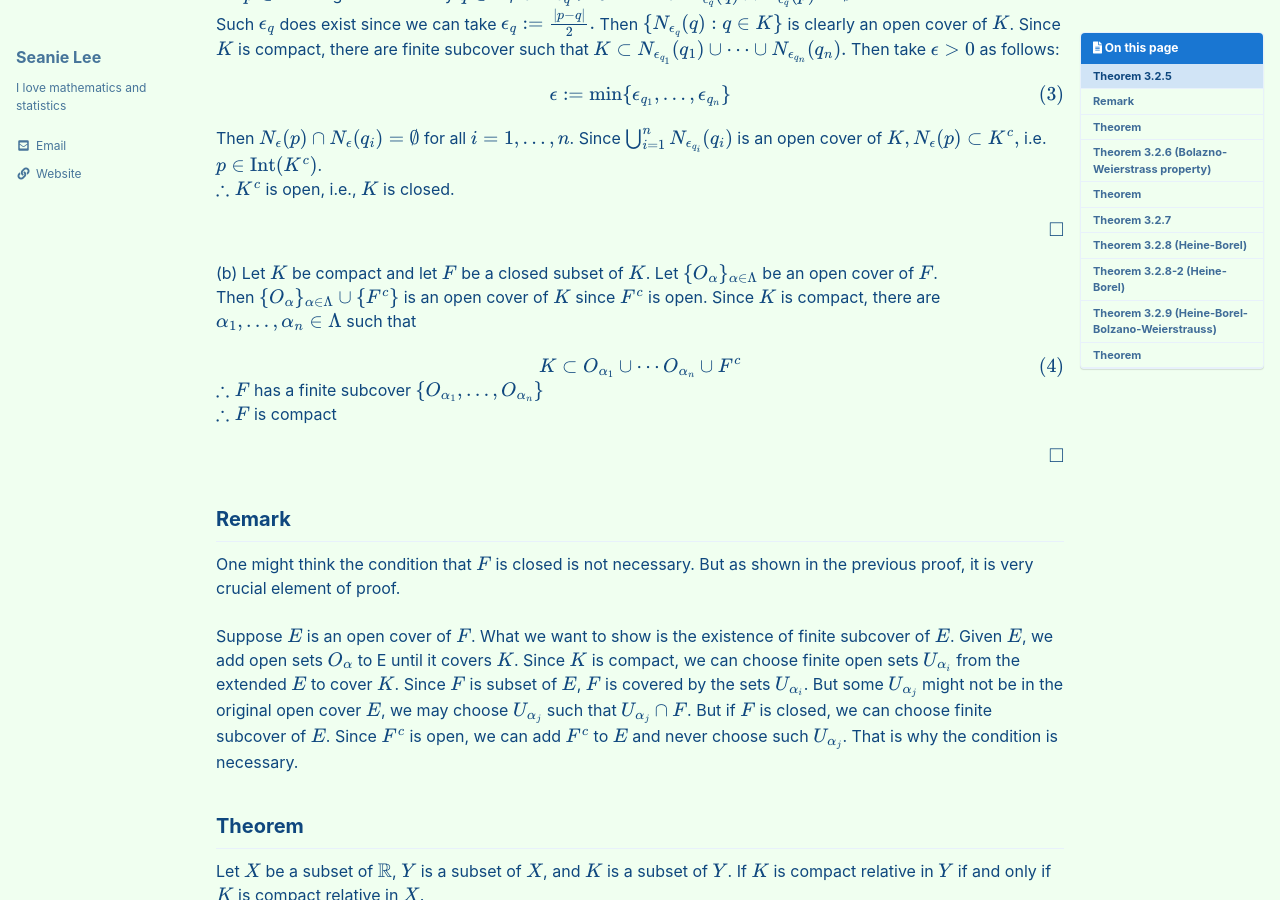
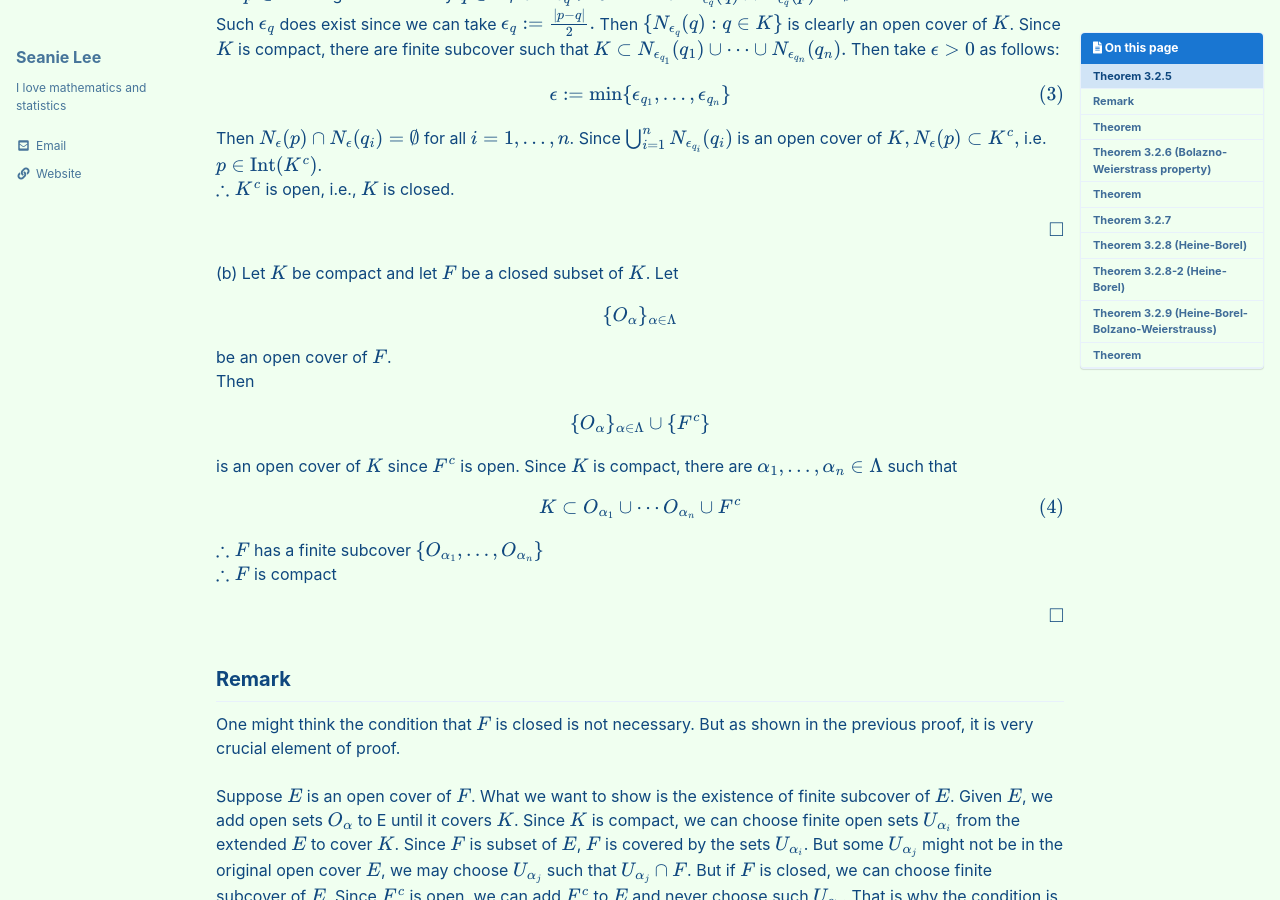
Before and after one commit to seanie12/blog, a Jekyll site: the page built from _posts/2021-01-23-compact.md, in a window 1280 px wide and 900 px high, scrolled down 507 px. Built offline with Jekyll 4.4.1, drawn with Linux system fonts in a browser that asks for light colours; cached includes are drawn as plain includes; formulas are drawn with MathJax 3.

Commit message:
Update 2021-01-23-compact.md

```diff
--- a/_posts/2021-01-23-compact.md
+++ b/_posts/2021-01-23-compact.md
@@ -54,8 +54,23 @@ $\therefore K^c$ is open, i.e., $K$ is closed.
 
  $$\tag*{$\square$}$$
 
-(b) Let $K$ be compact and let $F$ be a closed subset of $K$. Let $$\{O_\alpha\}_{\alpha \in \Lambda}$$ be an open cover of $F$.  <br />
-Then $$\{O_\alpha \}_{\alpha \in \Lambda} \cup  \{F^c\}$$ is an open cover of $K$ since $F^c$ is open.
+(b) Let $K$ be compact and let $F$ be a closed subset of $K$. Let
+
+$$\begin{equation*}
+\{O_\alpha\}_{\alpha \in \Lambda}
+\end{equation*}
+$$
+
+be an open cover of $F$.  <br />
+Then
+
+$$
+\begin{equation*}
+\{O_\alpha \}_{\alpha \in \Lambda} \cup  \{F^c\}
+\end{equation*}
+$$
+
+is an open cover of $K$ since $F^c$ is open.
 Since $K$ is compact, there are $\alpha_1, \ldots, \alpha_n \in \Lambda$ such that
 
 $$
@@ -63,6 +78,7 @@ $$
 K \subset O_{\alpha_1} \cup \cdots O_{\alpha_n} \cup F^c
 \end{align}
 $$
+
 $\therefore F$ has a finite subcover $$\{ O_{\alpha_1}, \ldots, O_{\alpha_n}\}$$ <br />
 $\therefore F$ is compact
 
```
